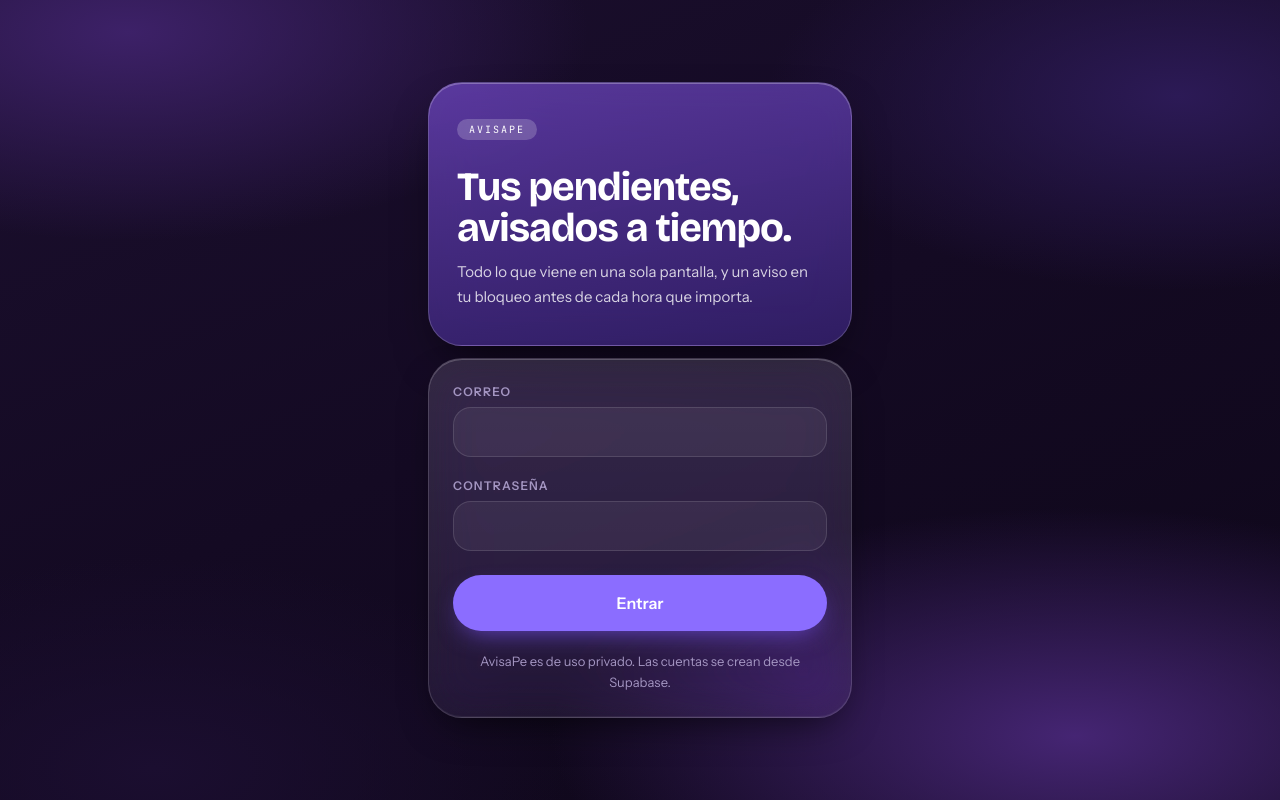
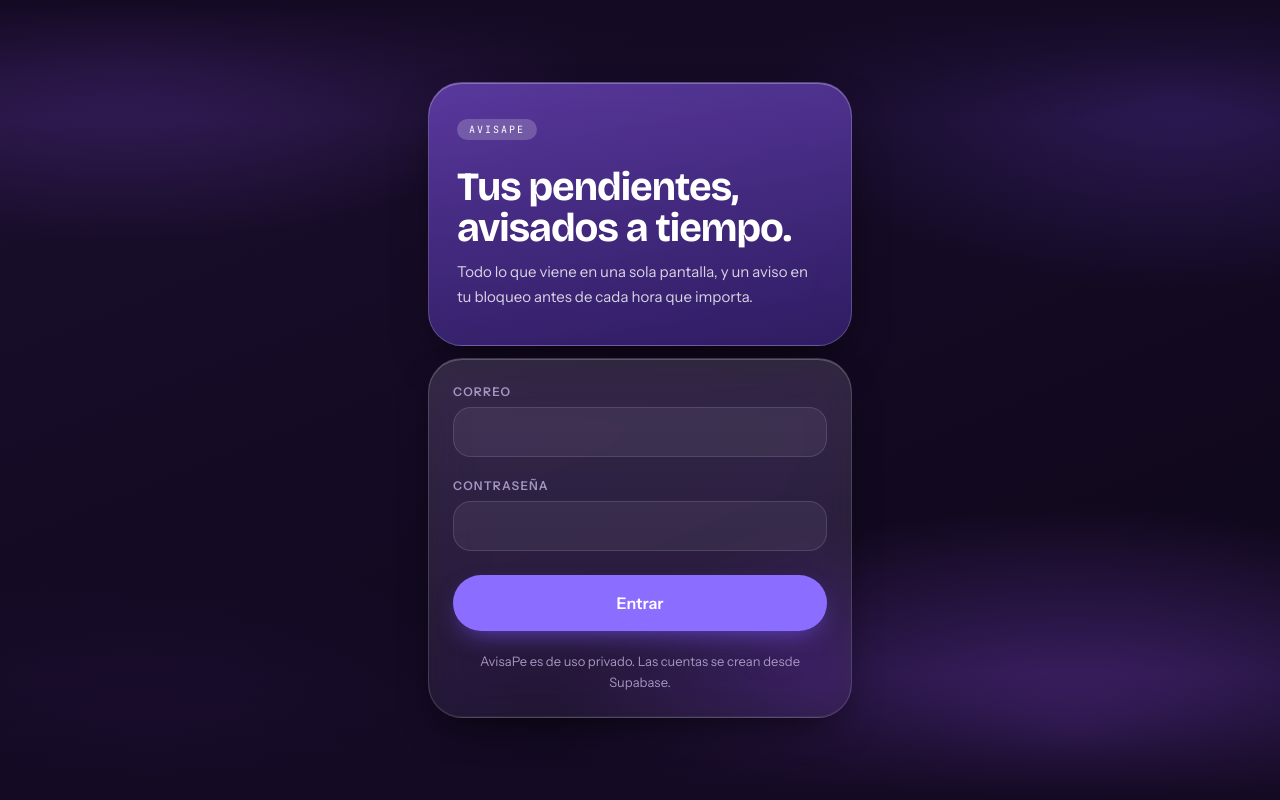
Before and after one commit to yeiserDev/AvisaPe, a Next.js app: page /entrar in a window 1280 px wide. Built offline with nearby package versions, Linux system fonts and the light colour scheme.

Commit message:
Fundir los bordes de la pagina con las barras de iOS

```diff
--- a/app/globals.css
+++ b/app/globals.css
@@ -50,6 +50,19 @@
  */
 html {
   background:
+    /* Difuminado de borde. Va primero, encima de todo lo demás: iOS pinta sus
+       barras con el theme-color, y si el primer píxel de la página fuera el
+       violeta claro de la malla se vería la costura. Arrancando y terminando
+       en el color exacto de las barras, no hay dónde ver el corte. */
+    linear-gradient(
+      to bottom,
+      #140a23 0%,
+      rgba(20, 10, 35, 0.72) 5%,
+      rgba(20, 10, 35, 0) 15%,
+      rgba(20, 10, 35, 0) 84%,
+      rgba(20, 10, 35, 0.72) 95%,
+      #140a23 100%
+    ),
     radial-gradient(58% 42% at 10% 4%, #3d2168 0%, transparent 62%),
     radial-gradient(50% 38% at 92% 12%, #2c1a56 0%, transparent 64%),
     radial-gradient(66% 46% at 84% 92%, #452573 0%, transparent 62%),
```
